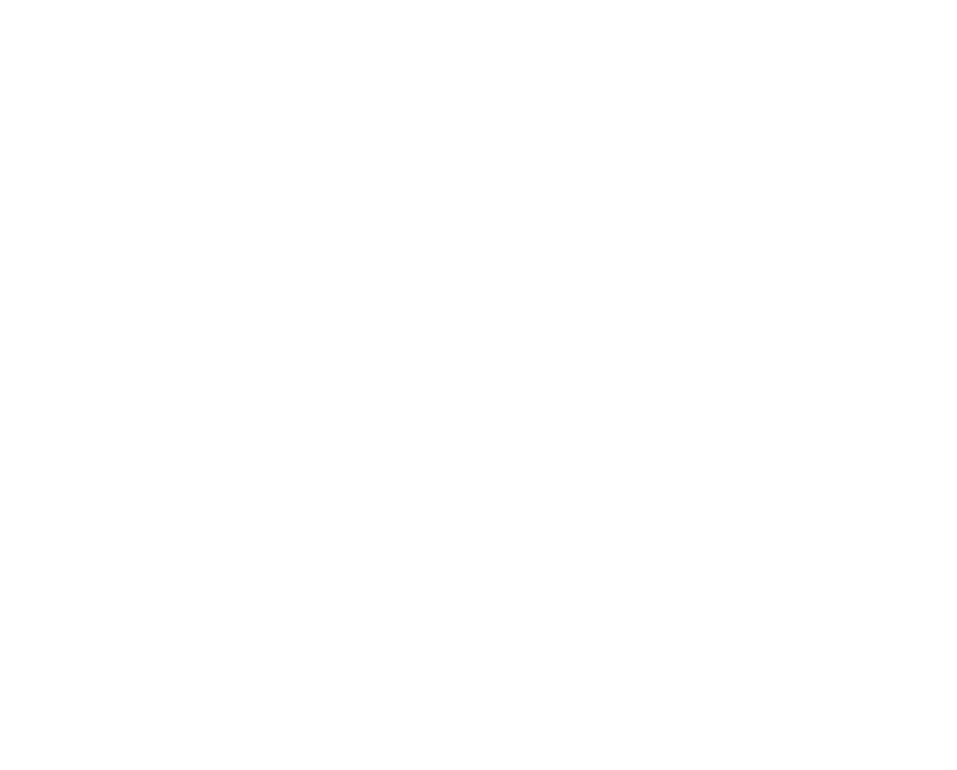
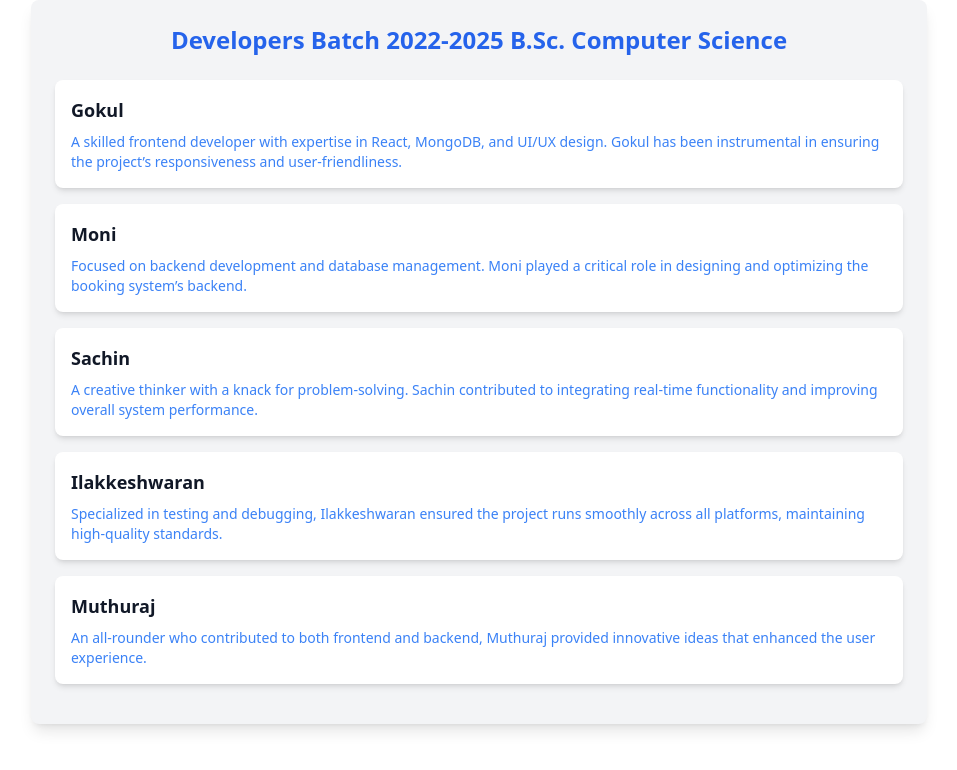
Before and after one commit to Gokul11271/NASC-Auditorium-Booking-Mern-, a React (Vite) app in the folder front-end/: page /about in a window 1280 px wide. Before the commit this address had no page. Shown: the top 770 px of the page, without its empty margins (161-1118 px from the left). Built offline with nearby package versions, Linux system fonts and the light colour scheme; the HTML template or start-up script is replaced by a standard one.

Commit message:
Add About Us page and implement routing; enhance BookingForm calendar functionality

```diff
--- a/front-end/src/App.jsx
+++ b/front-end/src/App.jsx
@@ -7,15 +7,19 @@
 import AdminDashboard from "./components/AdminDashboard.jsx";
 import MainPage from "./components/MainPage.jsx";
 import Homepage from "./components/Homepage.jsx";// Ensure correct import path
+import AboutUs from "./components/About.jsx";
 
 const App = () => {
   return (
     <Router>
       <Routes>
-        <Route path="/" element={<MainPage />} />{" "}
+        <Route path="*" element={<div>404 - Page Not Found</div>} />
+        <Route path="/" element={<Login />} />{" "}
         {/* Main page with Homepage and Contact */}
+        <Route path="/mainpage" element={<MainPage />} />
         <Route path="/bookingform" element={<BookingForm />} />{" "}
         {/* Booking form route */}
+        <Route path="/about" element={<AboutUs />} />{" "}
         <Route path="/cancelingform" element={<CancelingForm />} />{" "}
         {/* Canceling form route */}
         <Route path="/login" element={<Login />} />
--- /dev/null
+++ b/front-end/src/components/About.jsx
@@ -0,0 +1,47 @@
+import React from "react";
+
+const AboutUs = () => {
+  const developers = [
+    {
+      name: "Gokul",
+      description:
+        "A skilled frontend developer with expertise in React, MongoDB, and UI/UX design. Gokul has been instrumental in ensuring the project’s responsiveness and user-friendliness.",
+    },
+    {
+      name: "Moni",
+      description:
+        "Focused on backend development and database management. Moni played a critical role in designing and optimizing the booking system’s backend.",
+    },
+    {
+      name: "Sachin",
+      description:
+        "A creative thinker with a knack for problem-solving. Sachin contributed to integrating real-time functionality and improving overall system performance.",
+    },
+    {
+      name: "Ilakkeshwaran",
+      description:
+        "Specialized in testing and debugging, Ilakkeshwaran ensured the project runs smoothly across all platforms, maintaining high-quality standards.",
+    },
+    {
+      name: "Muthuraj",
+      description:
+        "An all-rounder who contributed to both frontend and backend, Muthuraj provided innovative ideas that enhanced the user experience.",
+    },
+  ];
+
+  return (
+    <div className="bg-gray-100 text-gray-800 font-sans p-6 rounded-lg max-w-4xl mx-auto shadow-lg">
+      <h1 className="text-center text-2xl font-bold mb-6 text-blue-600">
+        Developers Batch 2022-2025 B.Sc. Computer Science
+      </h1>
+      {developers.map((dev, index) => (
+        <div key={index} className="bg-white p-4 rounded-lg shadow-md mb-4">
+          <div className="text-lg font-semibold text-gray-900">{dev.name}</div>
+          <div className="mt-2 text-sm text-blue-500">{dev.description}</div>
+        </div>
+      ))}
+    </div>
+  );
+};
+
+export default AboutUs;
--- a/front-end/src/components/BookingForm.css
+++ b/front-end/src/components/BookingForm.css
@@ -105,3 +105,21 @@
     color: white;
     font-weight: bold;
 }
+.react-calendar-container {
+    display: flex;
+    justify-content: center;
+    align-items: center;
+    margin-top: 20px; /* Adjust spacing above the calendar if needed */
+}
+.calendar-container {
+    display: flex;
+    justify-content: center;
+    align-items: center;
+    margin-top: 20px; /* Add spacing above */
+  }
+
+  .react-calendar {
+    box-shadow: 0 2px 8px rgba(0, 0, 0, 0.2); /* Optional: add a shadow for better aesthetics */
+    border-radius: 8px; /* Optional: rounded corners */
+    padding: 10px;
+  }
--- a/front-end/src/components/BookingForm.jsx
+++ b/front-end/src/components/BookingForm.jsx
@@ -89,12 +89,21 @@
     return "";
   };
 
-  // Disable fully booked dates on the calendar
+  // Disable fully booked dates and restrict date range on the calendar
   const isTileDisabled = ({ date }) => {
+    const today = new Date();
+    today.setHours(0, 0, 0, 0); // Normalize time to midnight
+    const maxDate = new Date();
+    maxDate.setDate(today.getDate() + 30); // Set max booking date to 30 days ahead
+
+    if (date < today || date > maxDate) {
+      return true; // Disable past and beyond 30-day range dates
+    }
+
     const booking = bookings.find(
       (b) => new Date(b.dateofBooking).toDateString() === date.toDateString()
     );
-    return booking?.duration === "Full day";
+    return booking?.duration === "Full day"; // Also disable fully booked dates
   };
 
   return (
@@ -127,35 +136,6 @@
         className="w-full px-4 py-2 border rounded-md focus:outline-none focus:ring-2 focus:ring-blue-400"
       />
 
-      {/* Calendar Component */}
-      <Calendar
-        onChange={(date) => {
-          const adjustedDate = new Date(
-            Date.UTC(date.getFullYear(), date.getMonth(), date.getDate())
-          );
-          setFormData({
-            ...formData,
-            dateofBooking: adjustedDate.toISOString(),
-          });
-        }}
-        value={
-          formData.dateofBooking ? new Date(formData.dateofBooking) : new Date()
-        }
-        tileClassName={({ date }) => getTileClass({ date })}
-        tileDisabled={({ date }) => isTileDisabled({ date })}
-        className="react-calendar mx-auto"
-      />
-
-      <select
-        name="duration"
-        onChange={handleChange}
-        className="w-full px-4 py-2 border rounded-md focus:outline-none focus:ring-2 focus:ring-blue-400"
-      >
-        <option value="">Select Time Duration</option>
-        <option value="Full day">Full day</option>
-        <option value="Morning">Morning</option>
-        <option value="Afternoon">Afternoon</option>
-      </select>
       <input
         type="text"
         name="department"
@@ -196,9 +176,61 @@
         <option value="ncs">Nandha Central School</option>
         <option value="nccs">Nandha Central City School</option>
       </select>
+      <select
+        name="duration"
+        onChange={handleChange}
+        className="w-full px-4 py-2 border rounded-md focus:outline-none focus:ring-2 focus:ring-blue-400"
+      >
+        <option value="">Select Time Duration</option>
+        <option value="Full day">Full day</option>
+        <option value="Morning">Morning</option>
+        <option value="Afternoon">Afternoon</option>
+      </select>
+      {/* Calendar Component */}
+      <div className="calendar-container">
+        <Calendar
+          onChange={(date) => {
+            const adjustedDate = new Date(
+              Date.UTC(date.getFullYear(), date.getMonth(), date.getDate())
+            );
+            setFormData({
+              ...formData,
+              dateofBooking: adjustedDate.toISOString(),
+            });
+          }}
+          value={
+            formData.dateofBooking
+              ? new Date(formData.dateofBooking)
+              : new Date()
+          }
+          tileClassName={({ date }) => getTileClass({ date })}
+          tileDisabled={({ date }) => isTileDisabled({ date })}
+          minDate={new Date()} // Prevent past dates selection
+          maxDate={new Date(new Date().setDate(new Date().getDate() + 30))} // Limit to next 30 days
+          next2Label={null} // Remove double next arrows
+          prev2Label={null} // Remove double previous arrows
+          navigationLabel={({ date }) =>
+            `${date.toLocaleString("default", {
+              month: "long",
+            })} ${date.getFullYear()}`
+          } // Prevent clicking on the header
+        />
+      </div>
+
       <button
         type="submit"
-        className="w-full bg-blue-500 text-white py-2 px-4 rounded-md hover:bg-blue-600"
+        className={`w-full py-2 px-4 rounded-md ${
+          Object.values(formData).every(
+            (field) => field && field.toString().trim() !== ""
+          )
+            ? "bg-blue-500 text-white hover:bg-blue-600"
+            : "bg-gray-300 text-gray-500 cursor-not-allowed"
+        }`}
+        disabled={
+          !Object.values(formData).every(
+            (field) => field && field.toString().trim() !== ""
+          )
+        }
       >
         Submit Booking
       </button>
--- a/front-end/src/components/Homepage.jsx
+++ b/front-end/src/components/Homepage.jsx
@@ -80,7 +80,7 @@
           onClick={handleButtonClick}
           className="mt-8 px-10 py-4 text-xl font-bold bg-teal-500 text-white rounded-full hover:bg-teal-600 transition duration-500 shadow-lg"
         >
-          Book Now !
+          Book Now
         </button>
       </div>
     </div>
--- a/front-end/src/components/Login.jsx
+++ b/front-end/src/components/Login.jsx
@@ -25,7 +25,7 @@
         if (email === "admin@example.com") {
           navigate("/admin.");
         } else {
-          navigate("/bookingform");
+          navigate("/mainpage");
         }
       } else {
         setErrorMessage(result.message);
```
Also changed, not shown: front-end/src/components/MainPage.jsx (+1 -7 lines).
